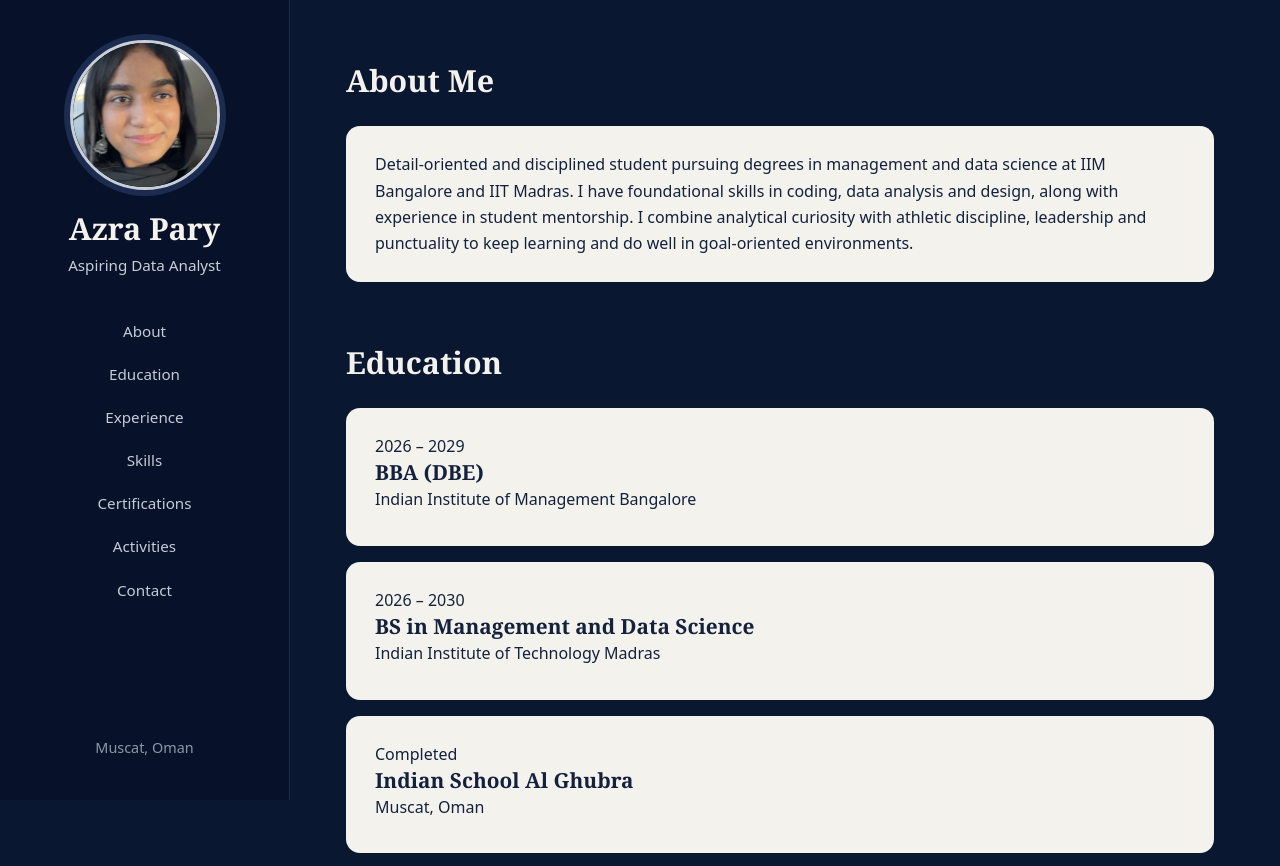
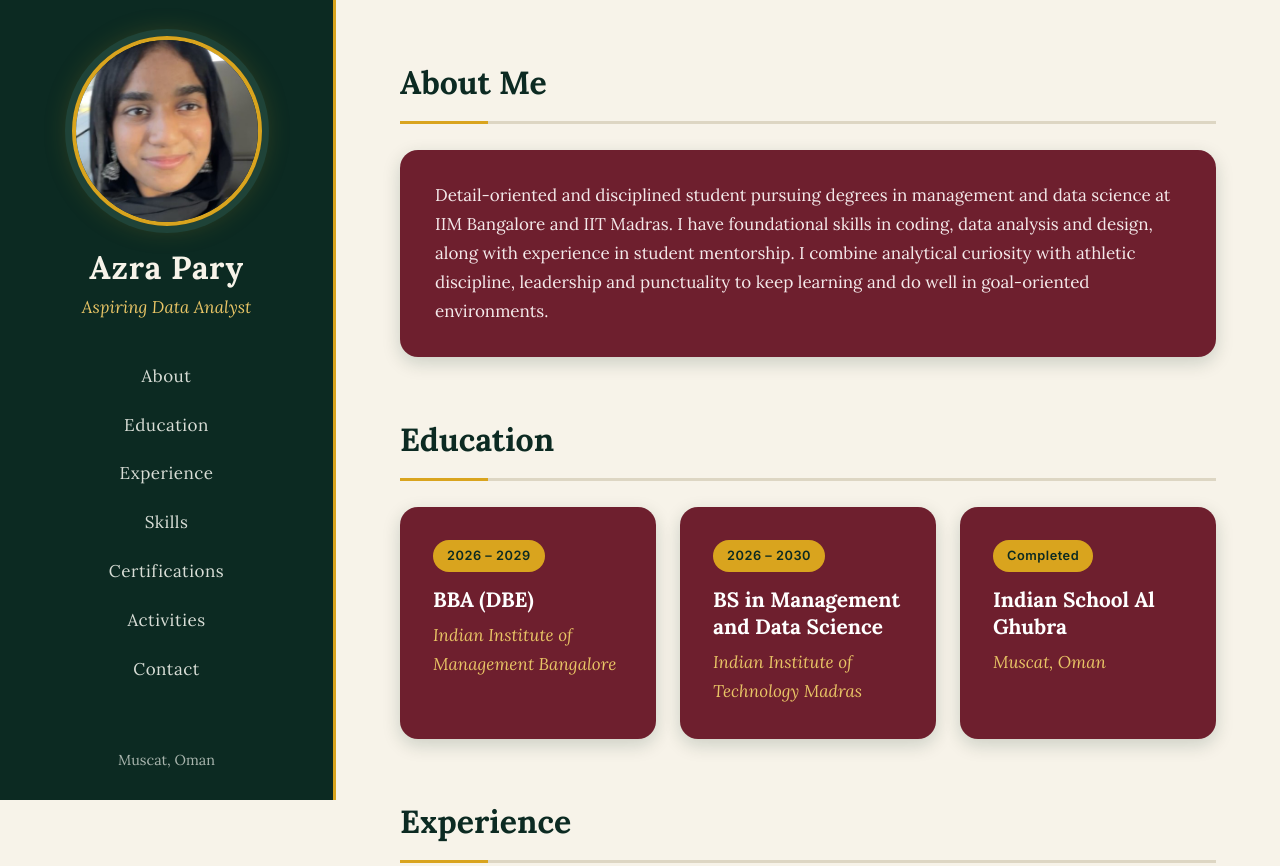
Before and after one commit to azraparyy/resume-website, a plain HTML site: page index.html in a window 1280 px wide. Shown: the top 866 px of the page. Drawn offline with Linux system fonts and the light colour scheme; files whose address does not match are found by name.

Commit message:
Update style.css

```diff
--- a/style.css
+++ b/style.css
@@ -1,112 +1,108 @@
 :root {
-  --navy: #0A1730;
-  --navy-deep: #07112A;
-  --navy-line: #1B2C50;
-  --paper: #F4F2EC;
-  --ink: #14213D;
-  --muted: #55607A;
-  --silver: #C9CFD8;
-  --silver-hi: #F2F4F7;
-  --silver-lo: #8E97A6;
-  --serif: "Fraunces", Georgia, serif;
-  --sans: "Plus Jakarta Sans", system-ui, -apple-system, "Segoe UI", sans-serif;
+  --jungle: #0C2A22;
+  --jungle-line: #1F4338;
+  --maroon: #6E1F2E;
+  --maroon-dark: #581825;
+  --mustard: #D9A41E;
+  --mustard-soft: #E9C566;
+  --cream: #F7F3E9;
+  --ink: #1B1F1D;
+  --serif: "Lora", Georgia, "Times New Roman", serif;
+  --sans: "Inter", system-ui, -apple-system, "Segoe UI", sans-serif;
 }
 * { box-sizing: border-box; margin: 0; padding: 0; }
 html { scroll-behavior: smooth; scroll-padding-top: 24px; }
-body {
-  background: var(--navy);
-  color: var(--paper);
-  font-family: var(--sans);
-  font-size: 16px;
-  line-height: 1.65;
-}
+body { background: var(--cream); color: var(--ink); font-family: var(--serif); font-size: 17px; line-height: 1.7; }
 a { color: inherit; text-decoration: none; }
-:focus-visible { outline: 2px solid var(--silver); outline-offset: 3px; }
+:focus-visible { outline: 2px solid var(--mustard); outline-offset: 3px; }
 
-.layout { display: grid; grid-template-columns: 290px 1fr; min-height: 100vh; }
+.layout { display: grid; grid-template-columns: 336px 1fr; min-height: 100vh; }
 
 /* Sidebar */
 .sidebar {
-  position: sticky; top: 0; height: 100vh;
-  background: var(--navy-deep);
-  border-right: 1px solid var(--navy-line);
-  padding: 40px 28px;
+  position: sticky; top: 0; height: 100vh; overflow-y: auto;
+  background: var(--jungle); color: var(--cream);
+  border-right: 3px solid var(--mustard);
+  padding: 36px 28px 28px;
   display: flex; flex-direction: column; align-items: center; text-align: center;
 }
 .portrait {
-  width: 150px; height: 150px; object-fit: cover; border-radius: 50%;
-  border: 3px solid var(--silver);
-  box-shadow: 0 0 0 6px var(--navy-line);
+  width: 190px; height: 190px; object-fit: cover; border-radius: 50%;
+  border: 4px solid var(--mustard);
+  box-shadow: 0 0 0 7px var(--jungle-line), 0 0 28px rgba(217,164,30,.25);
 }
-.sidebar h1 { font-family: var(--serif); font-weight: 600; font-size: 1.9rem; margin-top: 22px; line-height: 1.15; }
-.role { color: var(--silver); font-size: .95rem; margin-top: 6px; }
-nav { margin-top: 32px; width: 100%; }
+.sidebar h1 { font-weight: 700; font-size: 2rem; margin-top: 24px; line-height: 1.15; letter-spacing: .02em; }
+.role { font-style: italic; color: var(--mustard-soft); margin-top: 6px; }
+nav { margin-top: 30px; width: 100%; }
 nav ul { list-style: none; }
 nav a {
-  display: block; padding: 9px 14px; border-radius: 8px;
-  color: #C5CBD8; font-weight: 500; font-size: .95rem;
-  transition: background .2s, color .2s;
+  display: block; padding: 10px 14px; border-radius: 8px;
+  color: #D8DDD6; letter-spacing: .03em;
+  transition: background .2s, color .2s, padding-left .2s;
 }
-nav a:hover { background: var(--navy-line); color: var(--silver-hi); }
-.location { margin-top: auto; color: var(--silver-lo); font-size: .9rem; }
+nav a:hover { background: var(--jungle-line); color: var(--mustard-soft); padding-left: 20px; }
+.location { margin-top: auto; padding-top: 20px; color: #A9B5AE; font-size: .9rem; }
 
 /* Main */
-main { padding: 56px 56px 40px; max-width: 980px; }
+main { padding: 56px 64px 40px; max-width: 1180px; }
 section { margin-bottom: 56px; }
-h2 {
-  font-family: var(--serif); font-weight: 600; font-size: 1.9rem;
-  margin-bottom: 20px; color: var(--paper);
-}
+h2 { font-weight: 700; font-size: 2rem; color: var(--jungle); position: relative; padding-bottom: 14px; margin-bottom: 26px; }
+h2::before, h2::after { content: ""; position: absolute; left: 0; bottom: 0; height: 3px; }
+h2::before { width: 100%; background: #DDD6C3; }
+h2::after { width: 88px; background: var(--mustard); }
 
 /* Cards */
+.cards { display: grid; grid-template-columns: repeat(auto-fit, minmax(250px, 1fr)); gap: 24px; }
 .card {
   position: relative; overflow: hidden; isolation: isolate;
-  background: var(--paper); color: var(--ink);
-  border: 1px solid transparent; border-radius: 14px;
-  padding: 24px 28px; margin-bottom: 16px;
+  background: var(--maroon); color: #fff;
+  border: 1px solid transparent; border-radius: 18px;
+  padding: 32px; box-shadow: 0 6px 18px rgba(12,42,34,.18);
   transition: transform .3s ease, box-shadow .3s ease, border-color .3s ease;
 }
+.card.wide { padding: 30px 34px; }
 .card::before {
   content: ""; position: absolute; inset: 0; z-index: -1;
-  background: linear-gradient(115deg, transparent 30%, rgba(201,207,216,.75) 48%, rgba(255,255,255,.95) 52%, rgba(201,207,216,.75) 56%, transparent 72%);
-  transform: translateX(-120%);
-  transition: transform .8s ease;
+  background: linear-gradient(115deg, transparent 32%, rgba(206,212,218,.35) 47%, rgba(255,255,255,.5) 50%, rgba(206,212,218,.35) 53%, transparent 68%);
+  transform: translateX(-130%); transition: transform .8s ease;
 }
 .card:hover {
-  transform: translateY(-5px);
-  border-color: var(--silver);
-  box-shadow: 0 0 0 1px var(--silver), 0 10px 30px rgba(201,207,216,.28), 0 0 24px rgba(201,207,216,.18);
+  transform: translateY(-6px);
+  border-color: #C9CFD8;
+  box-shadow: 0 0 0 1px #C9CFD8, 0 14px 32px rgba(201,207,216,.35), 0 0 26px rgba(201,207,216,.25);
 }
-.card:hover::before { transform: translateX(120%); }
+.card:hover::before { transform: translateX(130%); }
 
-.card h3 { font-family: var(--serif); font-weight: 600; font-size: 1.3rem; line-height: 1.3; color: var(--ink); }
-.card p { color: var(--ink); }
-.date { color: var(--muted) !important; font-size: .85rem; font-weight: 600; margin-bottom: 4px; }
-.sub { color: var(--muted); font-weight: 500; }
-.card h3 + .sub { margin-bottom: 8px; }
+.pill {
+  display: inline-block; background: var(--mustard); color: var(--jungle);
+  font-family: var(--sans); font-weight: 600; font-size: .8rem; letter-spacing: .04em;
+  padding: 5px 14px; border-radius: 999px; margin-bottom: 14px;
+}
+.card h3 { font-weight: 700; font-size: 1.3rem; line-height: 1.3; margin-bottom: 8px; color: #fff; }
+.card .sub { font-style: italic; color: var(--mustard-soft); }
+.card p { color: #F4E9EA; }
+.card h3 + p { margin-top: 4px; }
 
-.grid { display: grid; grid-template-columns: repeat(auto-fit, minmax(230px, 1fr)); gap: 16px; }
-.grid .card { margin-bottom: 0; }
 .list { list-style: none; margin-top: 12px; }
-.list li { padding: 6px 0 6px 18px; position: relative; border-bottom: 1px solid #DAD7CE; }
+.list li { padding: 7px 0 7px 22px; position: relative; border-bottom: 1px solid rgba(255,255,255,.18); }
 .list li:last-child { border-bottom: 0; }
-.list li::before { content: ""; position: absolute; left: 0; top: 15px; width: 7px; height: 7px; border-radius: 50%; background: var(--silver-lo); }
+.list li::before { content: ""; position: absolute; left: 0; top: 17px; width: 8px; height: 8px; border-radius: 50%; background: var(--mustard); }
 
 .link-card { display: block; font-weight: 600; word-break: break-word; }
-.link-card .sub { display: block; font-size: .85rem; margin-bottom: 4px; }
+.link-card .sub { display: block; font-size: .9rem; margin-bottom: 4px; }
 
-footer { color: var(--silver-lo); font-size: .9rem; padding-top: 16px; border-top: 1px solid var(--navy-line); }
+footer { color: #5F6B64; font-size: .9rem; padding-top: 16px; border-top: 1px solid #DDD6C3; }
 
-/* Mobile */
-@media (max-width: 860px) {
+@media (max-width: 900px) {
   .layout { grid-template-columns: 1fr; }
-  .sidebar { position: static; height: auto; padding: 32px 20px 20px; }
-  .location { margin-top: 16px; }
+  .sidebar { position: static; height: auto; border-right: 0; border-bottom: 3px solid var(--mustard); padding: 32px 20px 20px; }
+  .portrait { width: 150px; height: 150px; }
+  .location { margin-top: 14px; padding-top: 0; }
   nav ul { display: flex; flex-wrap: wrap; justify-content: center; gap: 4px; }
   main { padding: 32px 20px; }
 }
 @media (prefers-reduced-motion: reduce) {
   html { scroll-behavior: auto; }
-  .card, .card::before { transition: none; }
+  .card, .card::before, nav a { transition: none; }
   .card:hover { transform: none; }
 }
```
